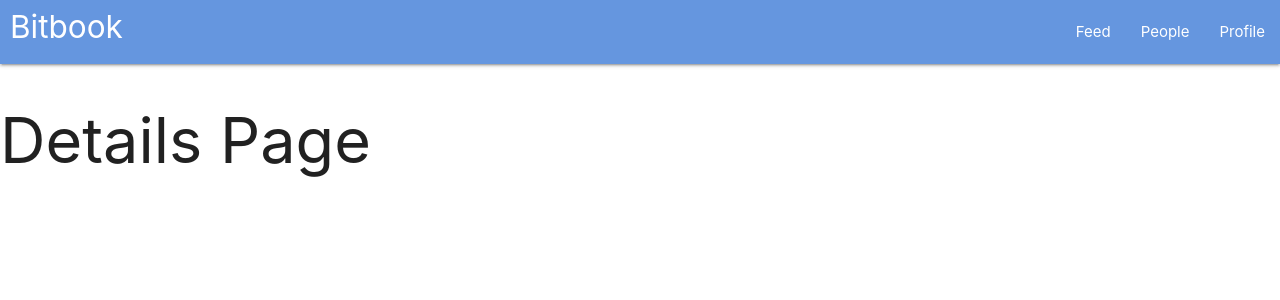
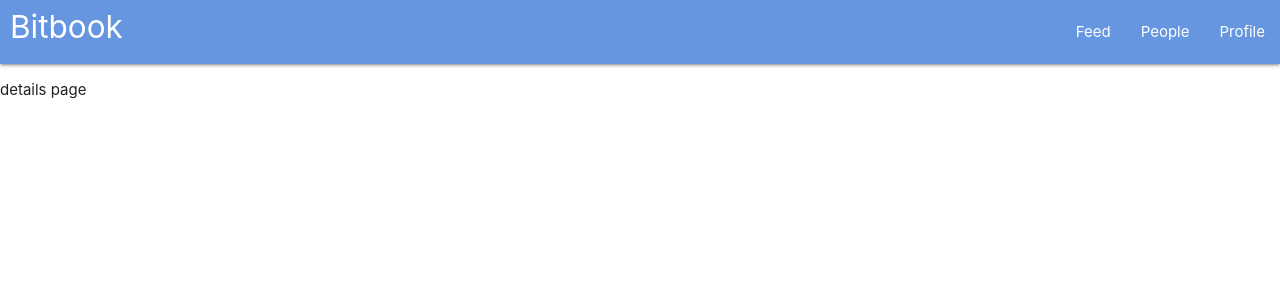
Before and after one commit to todorovicjelena/bit_book, a React (Create React App) app in the folder bit_book/: page /people/1 in a window 1280 px wide. Shown: the top 300 px of the page. Built offline with nearby package versions, Linux system fonts and the light colour scheme.

Commit message:
nothing special

```diff
--- a/bit_book/src/app/pages/profil/UserDetails.js
+++ b/bit_book/src/app/pages/profil/UserDetails.js
@@ -8,14 +8,19 @@ export class UserDetails extends React.Component {
         this.state = {
 
 
+
         }
 
     }
+
+
+
     render() {
 
         return (
 
-            <h1>Details Page</h1>
+            <p>details page</p>
+
         )
     }
 
--- a/bit_book/src/app/pages/profil/Users.js
+++ b/bit_book/src/app/pages/profil/Users.js
@@ -52,6 +52,7 @@ export class Users extends React.Component {
 
         return (
             <div className="peoplePage">
+
                 <nav>
                     <div className="nav-wrapper">
                         <form>
@@ -63,6 +64,7 @@ export class Users extends React.Component {
                         </form>
                     </div>
                 </nav>
+
 
 
                 <div>
--- a/bit_book/src/app/pages/profil/myprofile.css
+++ b/bit_book/src/app/pages/profil/myprofile.css
@@ -12,5 +12,6 @@
     text-align: center;
     margin-left: 300px;
     margin-right: 300px;
+    margin-top: 50px;
 
 }
```
